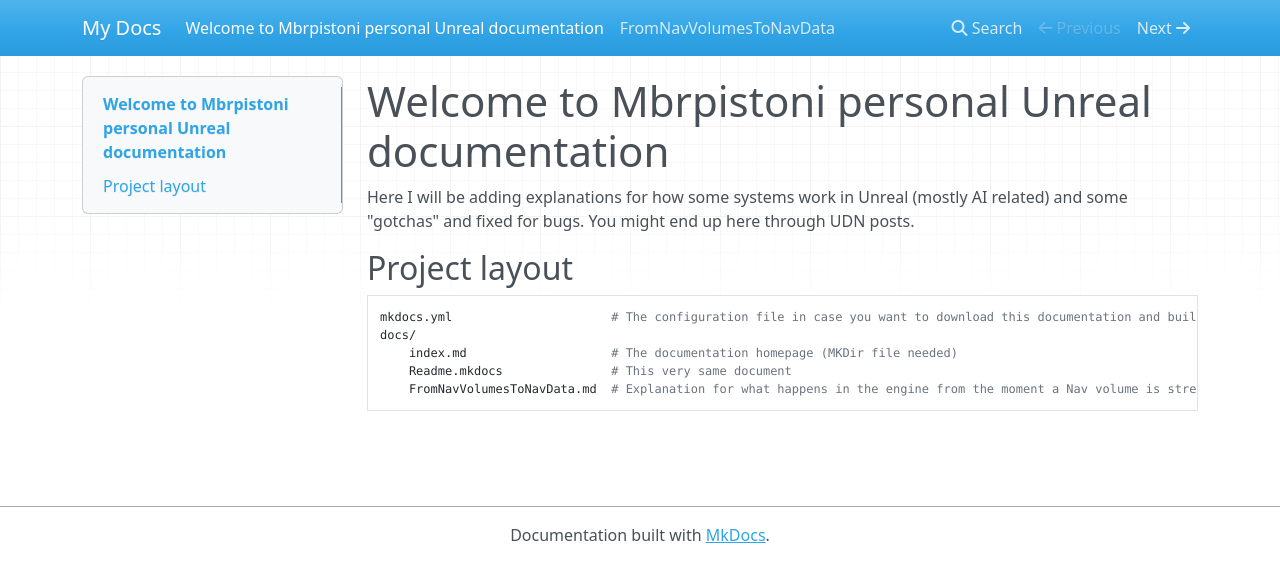
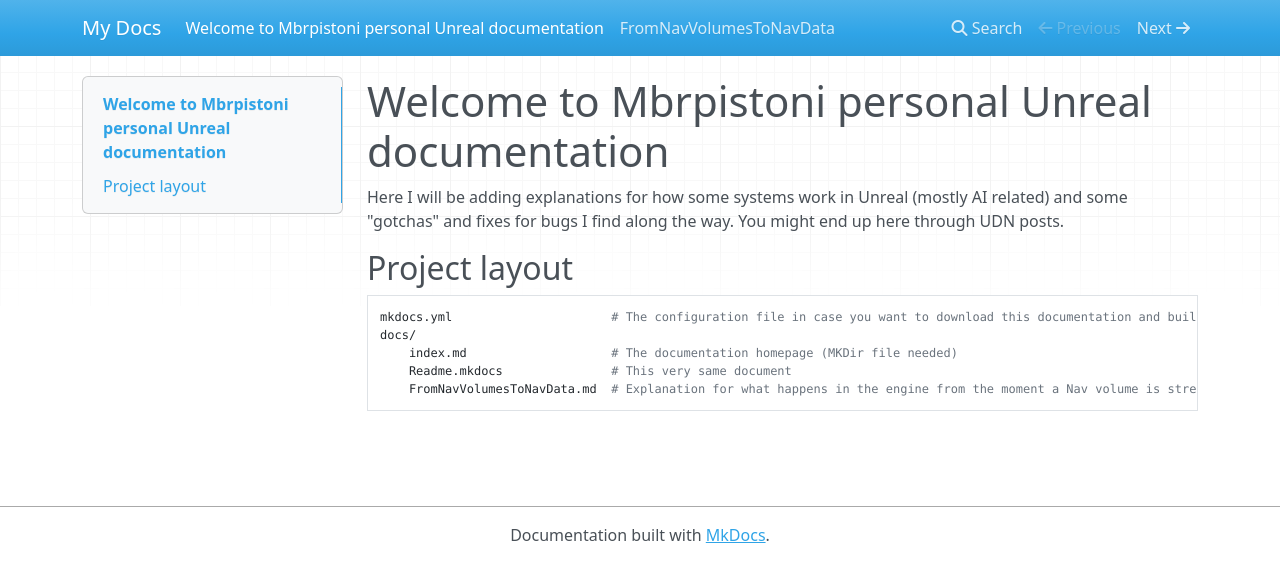
Before and after one commit to mbrpistoni/UnrealHowTo, an MkDocs documentation site: the page built from Documentation/docs/index.md, in a window 1280 px wide. Shown: the top 582 px of the page. Built offline with MkDocs 1.6.1, drawn with Linux system fonts in a browser that asks for light colours; nearby versions of some CDN libraries.

Commit message:
misspelling fixes

```diff
--- a/Documentation/docs/index.md
+++ b/Documentation/docs/index.md
@@ -1,6 +1,6 @@
 # Welcome to Mbrpistoni personal Unreal documentation
 
-Here I will be adding explanations for how some systems work in Unreal (mostly AI related) and some "gotchas" and fixed for bugs. You might end up here through UDN posts.
+Here I will be adding explanations for how some systems work in Unreal (mostly AI related) and some "gotchas" and fixes for bugs I find along the way. You might end up here through UDN posts.
 
 ## Project layout
 
```
Also changed, not shown: Documentation/docs/README.md (+1 -1 lines).
